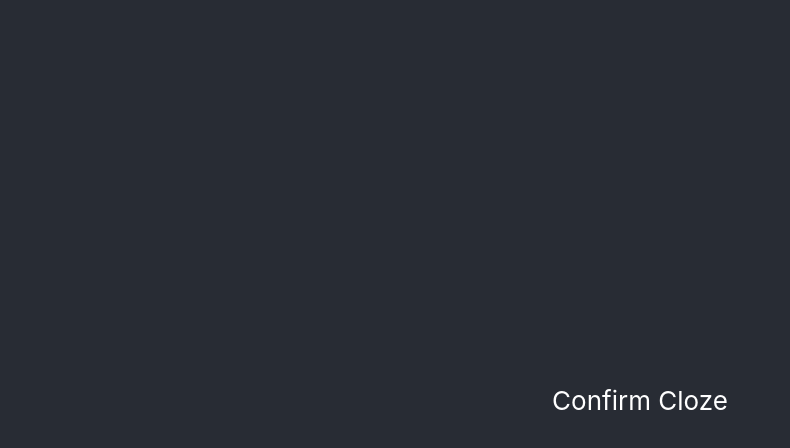
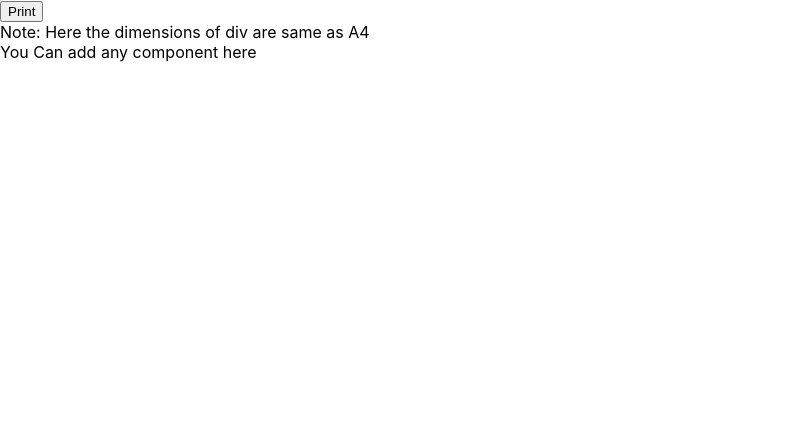
Before and after one commit to Cameron-Grams/cloze-maker, a React (Create React App) app: page /confirm-cloze in a window 1280 px wide. Shown: the top 448 px of the page, without its empty margins (0-790 px from the left). Built offline with nearby package versions, Linux system fonts and the light colour scheme.

Commit message:
jspdf from html2canvas was blurry, try other options

```diff
--- /dev/null
+++ b/src/containers/ConfirmCloze.css
@@ -0,0 +1,7 @@
+.pageSetup {
+    background-color: '#f5f5f5';
+    width: '210mm';
+    min-height: '297mm';
+    margin-left: 'auto';
+    margin-right: 'auto';
+}
--- a/src/containers/ConfirmCloze.jsx
+++ b/src/containers/ConfirmCloze.jsx
@@ -1,7 +1,56 @@
 import React from 'react';
+import html2canvas from 'html2canvas';
+import jspdf from 'jspdf';
+
+import './ConfirmCloze.css';
 
 class ConfirmCloze extends React.Component{
-    render() {
+
+// download html2canvas and jsPDF and save the files in app/ext, or somewhere else
+// the built versions are directly consumable
+// import {html2canvas, jsPDF} from 'app/ext';
+
+
+  constructor(props) {
+    super(props);
+  }
+
+  printDocument() {
+    const input = document.getElementById('divToPrint');
+    html2canvas(input)
+      .then((canvas) => {
+        const imgData = canvas.toDataURL('image/png');
+        const pdf = new jspdf();
+        pdf.addImage(imgData, 'JPEG', 0, 0);
+        pdf.output('dataurlnewwindow');
+//        pdf.save("download.pdf");
+      })
+    ;
+  }
+
+  render() {
+    return (<div>
+      <div className="mb5">
+        <button onClick={this.printDocument}>Print</button>
+      </div>
+      <div id="divToPrint" className="pageSetup"  >
+        <div>Note: Here the dimensions of div are same as A4</div>
+        <div>You Can add any component here</div>
+      </div>
+    </div>);
+  }
+}
+
+
+
+
+export default ConfirmCloze;
+
+
+
+/*
+
+render() {
         return (
         <div className="App">
             <header className="App-header">
@@ -11,7 +60,4 @@ class ConfirmCloze extends React.Component{
         );
     }
 
-}
-
-
-export default ConfirmCloze;
+    */
```
